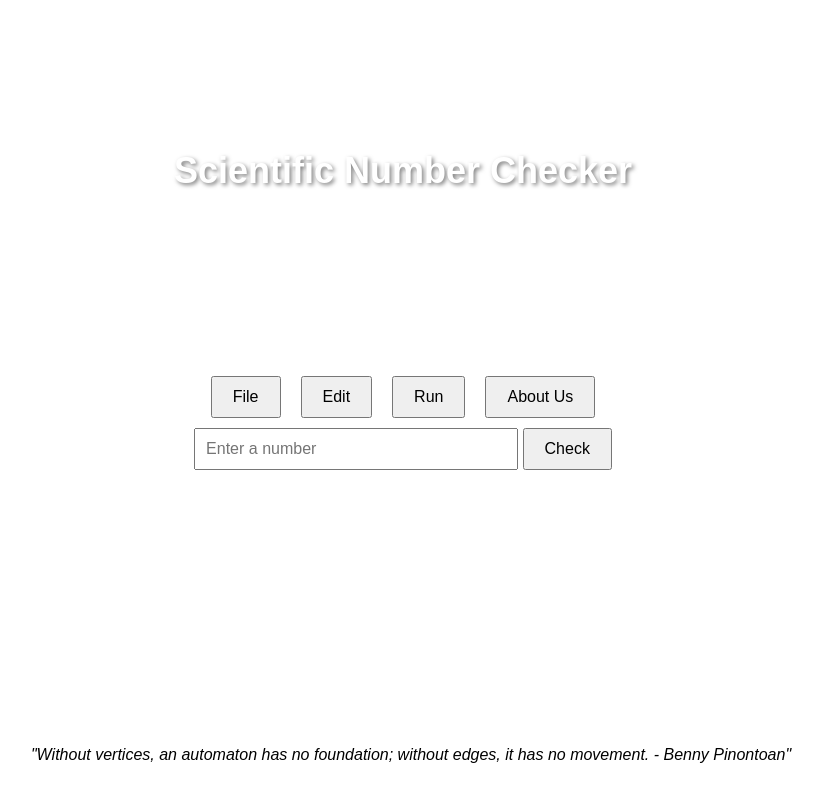
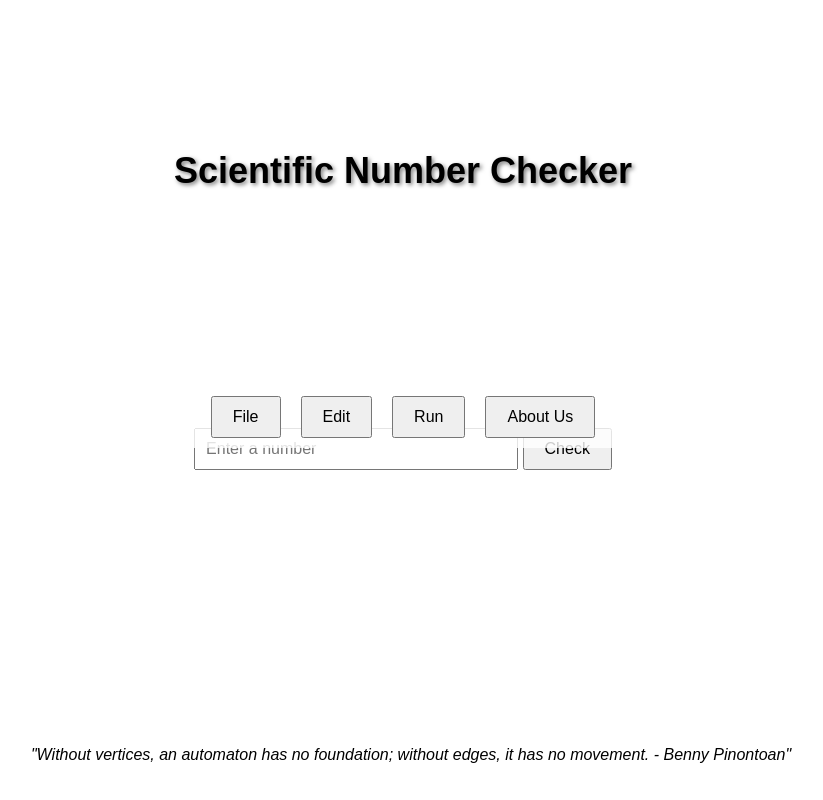
Before and after one commit to Mario310506/mario31.github.io, a plain HTML site: page index.html in a window 1280 px wide. Shown: the whole page, without its empty margins (237-1060 px from the left). Drawn offline with Linux system fonts and the light colour scheme.

Commit message:
Update index.html

```diff
--- a/index.html
+++ b/index.html
@@ -13,7 +13,7 @@
         }
         /* Title styling */
         h1 {
-            color: white;
+            color: black; /* Ubah warna judul menjadi hitam */
             font-size: 36px;
             margin-top: 150px; /* Memberi jarak dari atas */
             text-shadow: 2px 2px 4px rgba(0, 0, 0, 0.5);
@@ -25,7 +25,7 @@
             display: flex;
             justify-content: center;
             position: relative;
-            top: 150px; /* Memindahkan lebih ke bawah */
+            top: 170px; /* Memindahkan lebih ke bawah setelah judul */
             margin-bottom: 50px; /* Spasi antara menu dan konten */
         }
         #menu-bar button {
```
